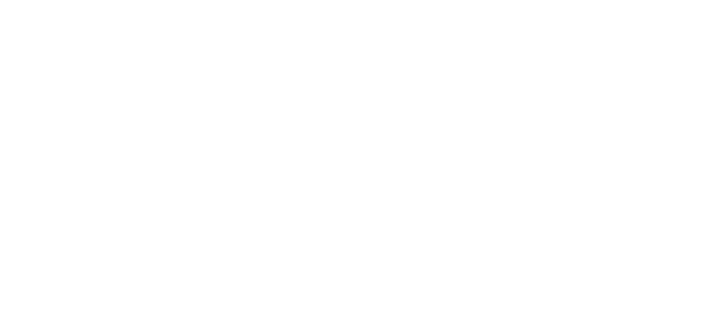
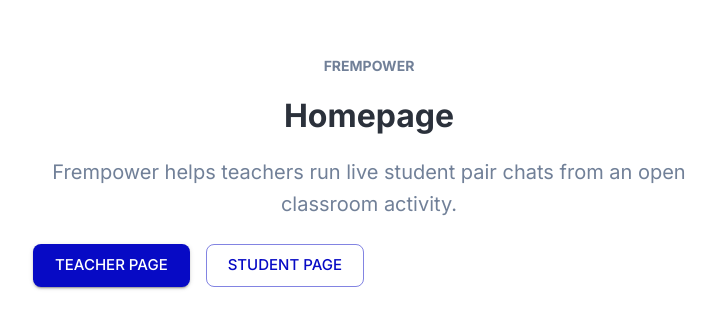
Before and after one commit to mssiegel/frempower, a React (Vite) app in the folder client/: page / in a window 1280 px wide. Shown: the part 229-558 px from the top of the page, without its empty margins (271-986 px from the left). Built offline with nearby package versions, Linux system fonts and the light colour scheme.

Commit message:
added buttons to various pages

```diff
--- a/client/src/App.tsx
+++ b/client/src/App.tsx
@@ -1,18 +1,97 @@
+import { Box, Button, Container, Stack, Typography } from '@mui/material';
 import { createBrowserRouter, RouterProvider } from 'react-router-dom';
 import './index.css';
+
+function PagePlaceholder({
+  eyebrow,
+  title,
+  description,
+}: {
+  eyebrow: string;
+  title: string;
+  description: string;
+}) {
+  return (
+    <Box component="main" className="app-shell">
+      <Container maxWidth="md">
+        <Stack spacing={3}>
+          <Typography
+            component="p"
+            sx={{
+              color: 'secondary.main',
+              fontSize: '0.875rem',
+              fontWeight: 700,
+              letterSpacing: 0,
+              textTransform: 'uppercase',
+            }}
+          >
+            {eyebrow}
+          </Typography>
+          <Typography
+            variant="h1"
+            sx={{
+              color: 'text.primary',
+              fontSize: { xs: '2.5rem', md: '4rem' },
+              fontWeight: 800,
+              lineHeight: 1,
+            }}
+          >
+            {title}
+          </Typography>
+          <Typography
+            sx={{
+              color: 'text.secondary',
+              fontSize: { xs: '1.125rem', md: '1.25rem' },
+              lineHeight: 1.6,
+              maxWidth: '42rem',
+            }}
+          >
+            {description}
+          </Typography>
+          <Stack direction={{ xs: 'column', sm: 'row' }} spacing={2}>
+            <Button href="/teacher" size="large" variant="contained">
+              Teacher Page
+            </Button>
+            <Button href="/student" size="large" variant="outlined">
+              Student Page
+            </Button>
+          </Stack>
+        </Stack>
+      </Container>
+    </Box>
+  );
+}
 
 const router = createBrowserRouter([
   {
     path: '/',
-    element: <main />,
+    element: (
+      <PagePlaceholder
+        description="Frempower helps teachers run live student pair chats from an open classroom activity."
+        eyebrow="Frempower"
+        title="Homepage"
+      />
+    ),
   },
   {
     path: '/teacher',
-    element: <main />,
+    element: (
+      <PagePlaceholder
+        description="The Teacher Page will show the student list, active pairings, and completed chats for a live activity."
+        eyebrow="Open experience"
+        title="Teacher Page"
+      />
+    ),
   },
   {
     path: '/student',
-    element: <main />,
+    element: (
+      <PagePlaceholder
+        description="The Student Page will let a student enter a display name and participate in an assigned chat."
+        eyebrow="Open experience"
+        title="Student Page"
+      />
+    ),
   },
 ]);
 
```
Also changed, not shown: 2 other files (tests, documents, lock files or other folders).
